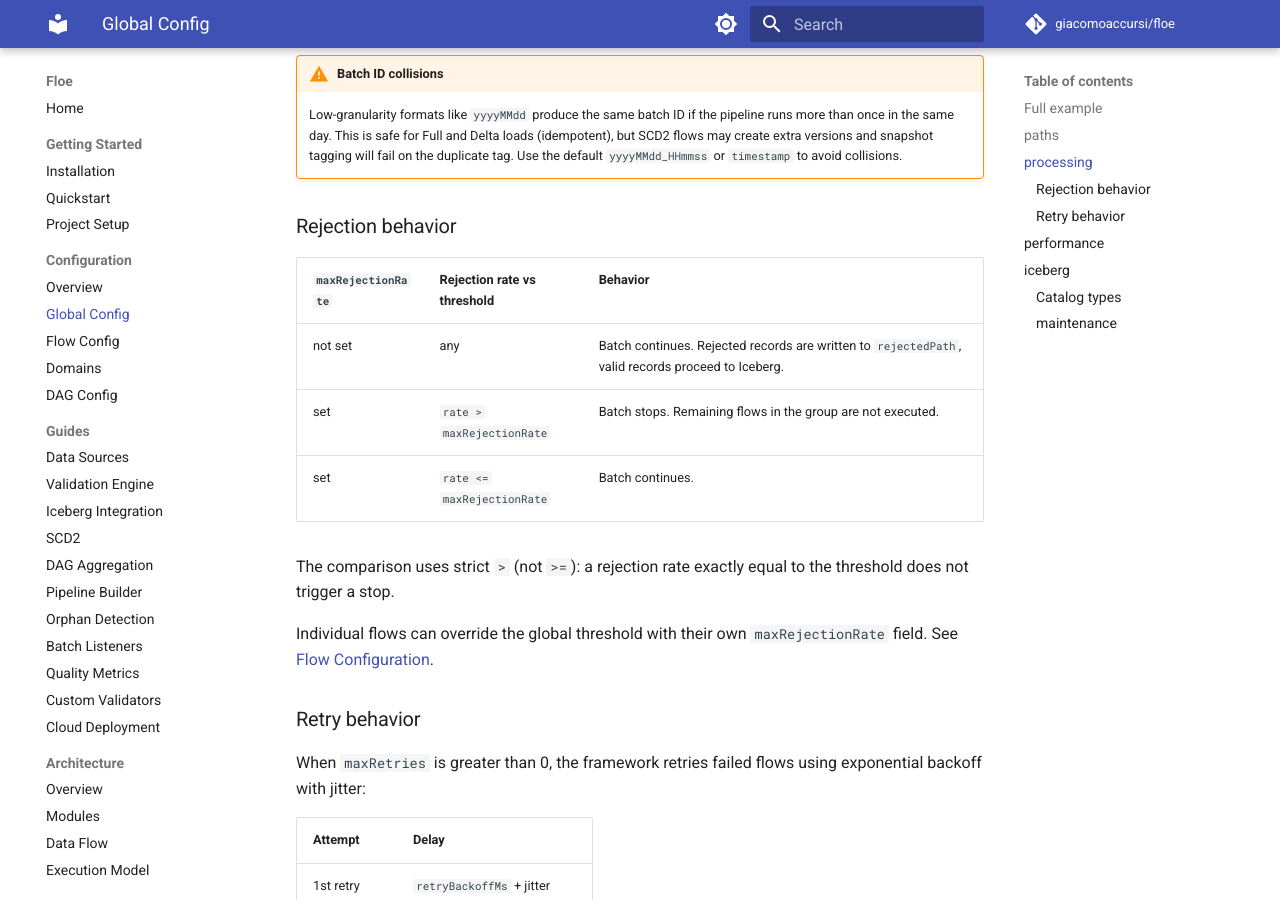
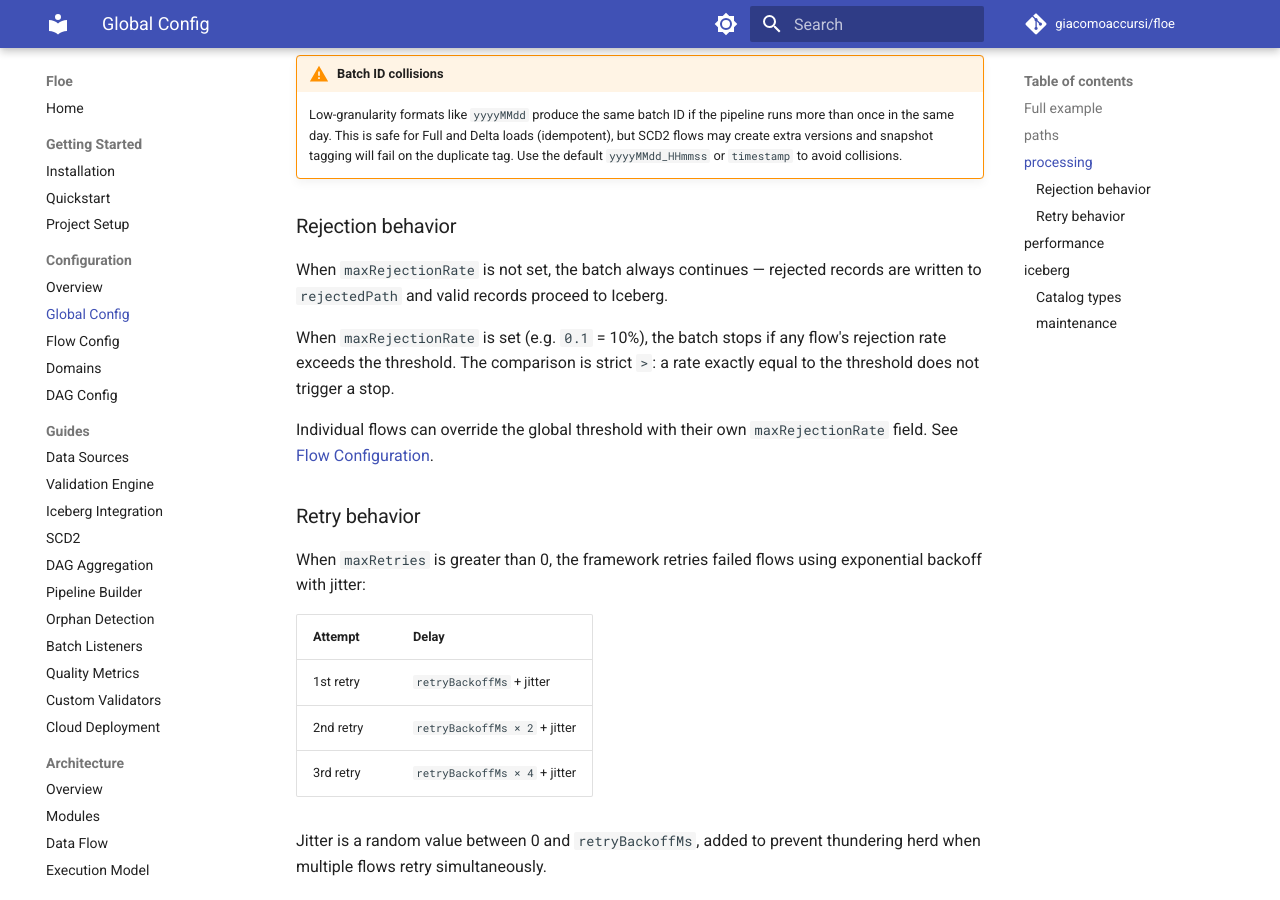
Before and after one commit to giacomoaccursi/Floe, an MkDocs documentation site: the page built from site-docs/configuration/global.md, in a window 1280 px wide and 900 px high, scrolled down 1982 px. Built offline with MkDocs 1.6.1 and Material for MkDocs 9.7.7, drawn with Linux system fonts in a browser that asks for light colours; comment, search, counter and statistics services are not loaded.

Commit message:
docs(global): simplify rejection behavior section

```diff
--- a/site-docs/configuration/global.md
+++ b/site-docs/configuration/global.md
@@ -73,13 +73,9 @@ Controls batch execution and validation behavior. This entire section is optiona
 
 ### Rejection behavior
 
-| `maxRejectionRate` | Rejection rate vs threshold | Behavior |
-|-------------------|---------------------------|----------|
-| not set | any | Batch continues. Rejected records are written to `rejectedPath`, valid records proceed to Iceberg. |
-| set | `rate > maxRejectionRate` | Batch stops. Remaining flows in the group are not executed. |
-| set | `rate <= maxRejectionRate` | Batch continues. |
+When `maxRejectionRate` is not set, the batch always continues — rejected records are written to `rejectedPath` and valid records proceed to Iceberg.
 
-The comparison uses strict `>` (not `>=`): a rejection rate exactly equal to the threshold does not trigger a stop.
+When `maxRejectionRate` is set (e.g. `0.1` = 10%), the batch stops if any flow's rejection rate exceeds the threshold. The comparison is strict `>`: a rate exactly equal to the threshold does not trigger a stop.
 
 Individual flows can override the global threshold with their own `maxRejectionRate` field. See [Flow Configuration](../configuration/flows.md).
 
```
